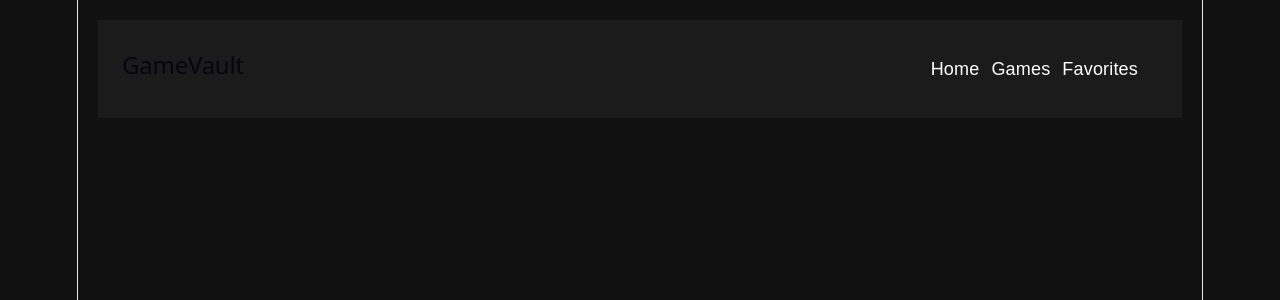
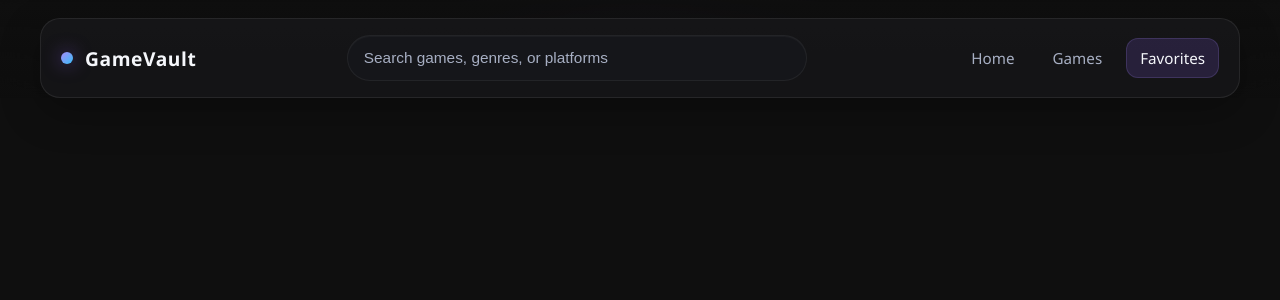
Before and after one commit to AHagan24/GameVault, a React (Vite) app: page /favorites in a window 1280 px wide. Shown: the top 300 px of the page. Built offline with nearby package versions, Linux system fonts and the light colour scheme.

Commit message:
Add navbar with search input

```diff
--- a/src/components/Navbar.jsx
+++ b/src/components/Navbar.jsx
@@ -1,16 +1,43 @@
-import { Link } from "react-router-dom";
+import { Link, NavLink } from "react-router-dom";
 
 function Navbar() {
-    return (
-        <nav>
-            <h2>GameVault</h2>
-            <div>
-                <Link to="/">Home</Link>
-                <Link to="/games">Games</Link>
-                <Link to="/favorites">Favorites</Link>
-            </div>
-            </nav>
-    )
+  const navLinkClass = ({ isActive }) =>
+    isActive ? "nav-link nav-link-active" : "nav-link";
+
+  return (
+    <header className="navbar-shell">
+      <nav className="navbar">
+        <div className="navbar-left">
+          <Link to="/" className="logo">
+            <span className="logo-mark" aria-hidden="true" />
+            <span className="logo-text">GameVault</span>
+          </Link>
+        </div>
+
+        <div className="navbar-center">
+          <label className="search-field" aria-label="Search games">
+            <input
+              type="text"
+              placeholder="Search games, genres, or platforms"
+              className="search-input"
+            />
+          </label>
+        </div>
+
+        <div className="navbar-right">
+          <NavLink to="/" className={navLinkClass} end>
+            Home
+          </NavLink>
+          <NavLink to="/games" className={navLinkClass}>
+            Games
+          </NavLink>
+          <NavLink to="/favorites" className={navLinkClass}>
+            Favorites
+          </NavLink>
+        </div>
+      </nav>
+    </header>
+  );
 }
 
 export default Navbar;
--- a/src/index.css
+++ b/src/index.css
@@ -1,136 +1,237 @@
 :root {
-  --text: #6b6375;
-  --text-h: #08060d;
-  --bg: #fff;
-  --border: #e5e4e7;
-  --code-bg: #f4f3ec;
-  --accent: #aa3bff;
-  --accent-bg: rgba(170, 59, 255, 0.1);
-  --accent-border: rgba(170, 59, 255, 0.5);
-  --social-bg: rgba(244, 243, 236, 0.5);
-  --shadow:
-    rgba(0, 0, 0, 0.1) 0 10px 15px -3px, rgba(0, 0, 0, 0.05) 0 4px 6px -2px;
-
-  --sans: system-ui, 'Segoe UI', Roboto, sans-serif;
-  --heading: system-ui, 'Segoe UI', Roboto, sans-serif;
-  --mono: ui-monospace, Consolas, monospace;
-
-  font: 18px/145% var(--sans);
-  letter-spacing: 0.18px;
-  color-scheme: light dark;
-  color: var(--text);
-  background: var(--bg);
-  font-synthesis: none;
-  text-rendering: optimizeLegibility;
-  -webkit-font-smoothing: antialiased;
-  -moz-osx-font-smoothing: grayscale;
-
-  @media (max-width: 1024px) {
-    font-size: 16px;
-  }
+  font-family: "Segoe UI", "Inter", sans-serif;
+  color: #f5f7fb;
+  background: #0f0f0f;
+  color-scheme: dark;
+  --bg-primary: #0f0f0f;
+  --bg-elevated: rgba(22, 22, 24, 0.92);
+  --bg-input: #15161a;
+  --border-subtle: rgba(255, 255, 255, 0.08);
+  --border-strong: rgba(124, 92, 255, 0.38);
+  --text-primary: #f5f7fb;
+  --text-muted: #a7afc3;
+  --text-soft: #7f8799;
+  --accent: #8b5cf6;
+  --accent-strong: #a78bfa;
+  --shadow-soft: 0 14px 40px rgba(0, 0, 0, 0.28);
 }
 
-@media (prefers-color-scheme: dark) {
-  :root {
-    --text: #9ca3af;
-    --text-h: #f3f4f6;
-    --bg: #16171d;
-    --border: #2e303a;
-    --code-bg: #1f2028;
-    --accent: #c084fc;
-    --accent-bg: rgba(192, 132, 252, 0.15);
-    --accent-border: rgba(192, 132, 252, 0.5);
-    --social-bg: rgba(47, 48, 58, 0.5);
-    --shadow:
-      rgba(0, 0, 0, 0.4) 0 10px 15px -3px, rgba(0, 0, 0, 0.25) 0 4px 6px -2px;
-  }
+* {
+  box-sizing: border-box;
+}
 
-  #social .button-icon {
-    filter: invert(1) brightness(2);
-  }
+html,
+body,
+#root {
+  min-height: 100%;
 }
 
 body {
   margin: 0;
+  background:
+    radial-gradient(circle at top, rgba(139, 92, 246, 0.12), transparent 28%),
+    var(--bg-primary);
+  color: var(--text-primary);
 }
 
-#root {
-  width: 1126px;
-  max-width: 100%;
-  margin: 0 auto;
-  text-align: center;
-  border-inline: 1px solid var(--border);
-  min-height: 100svh;
-  display: flex;
-  flex-direction: column;
-  box-sizing: border-box;
+a {
+  color: inherit;
+  text-decoration: none;
 }
 
-h1,
-h2 {
-  font-family: var(--heading);
-  font-weight: 500;
-  color: var(--text-h);
+.navbar-shell {
+  position: sticky;
+  top: 0;
+  z-index: 20;
+  padding: 18px 24px 0;
+  background: linear-gradient(180deg, rgba(15, 15, 15, 0.94), rgba(15, 15, 15, 0.68));
+  backdrop-filter: blur(14px);
 }
 
-h1 {
-  font-size: 56px;
-  letter-spacing: -1.68px;
-  margin: 32px 0;
-  @media (max-width: 1024px) {
-    font-size: 36px;
-    margin: 20px 0;
+.navbar {
+  display: flex;
+  align-items: center;
+  justify-content: space-between;
+  gap: 24px;
+  width: min(1200px, 100%);
+  margin: 0 auto;
+  padding: 16px 20px;
+  background: var(--bg-elevated);
+  border: 1px solid var(--border-subtle);
+  border-radius: 20px;
+  box-shadow: var(--shadow-soft);
+}
+
+.navbar-left,
+.navbar-center,
+.navbar-right {
+  display: flex;
+  align-items: center;
+}
+
+.navbar-left,
+.navbar-right {
+  flex: 0 0 auto;
+}
+
+.navbar-center {
+  flex: 1;
+  justify-content: center;
+}
+
+.logo {
+  display: inline-flex;
+  align-items: center;
+  gap: 12px;
+  font-size: 1.2rem;
+  font-weight: 700;
+  letter-spacing: 0.03em;
+  transition: color 180ms ease, transform 180ms ease;
+}
+
+.logo:hover {
+  color: #ffffff;
+  transform: translateY(-1px);
+}
+
+.logo-mark {
+  width: 12px;
+  height: 12px;
+  border-radius: 999px;
+  background: linear-gradient(135deg, var(--accent-strong), #38bdf8);
+  box-shadow: 0 0 18px rgba(139, 92, 246, 0.55);
+}
+
+.logo-text {
+  white-space: nowrap;
+}
+
+.search-field {
+  display: flex;
+  align-items: center;
+  gap: 12px;
+  width: min(100%, 460px);
+  padding: 0 16px;
+  border: 1px solid rgba(255, 255, 255, 0.06);
+  border-radius: 999px;
+  background: var(--bg-input);
+  box-shadow: inset 0 1px 0 rgba(255, 255, 255, 0.03);
+  transition:
+    border-color 180ms ease,
+    box-shadow 180ms ease,
+    background-color 180ms ease;
+}
+
+.search-field:focus-within {
+  border-color: var(--border-strong);
+  background: #171920;
+  box-shadow:
+    0 0 0 4px rgba(139, 92, 246, 0.14),
+    0 8px 28px rgba(0, 0, 0, 0.3);
+}
+
+.search-icon {
+  flex: 0 0 auto;
+  font-size: 0.72rem;
+  font-weight: 700;
+  letter-spacing: 0.14em;
+  text-transform: uppercase;
+  color: var(--text-soft);
+}
+
+.search-input {
+  width: 100%;
+  min-width: 0;
+  padding: 13px 0;
+  border: none;
+  background: transparent;
+  color: var(--text-primary);
+  font-size: 0.96rem;
+  outline: none;
+}
+
+.search-input::placeholder {
+  color: var(--text-muted);
+}
+
+.navbar-right {
+  gap: 10px;
+}
+
+.nav-link {
+  position: relative;
+  padding: 10px 14px;
+  border-radius: 12px;
+  color: var(--text-muted);
+  font-size: 0.95rem;
+  font-weight: 500;
+  transition:
+    color 180ms ease,
+    background-color 180ms ease,
+    transform 180ms ease;
+}
+
+.nav-link:hover {
+  color: var(--text-primary);
+  background: rgba(255, 255, 255, 0.04);
+  transform: translateY(-1px);
+}
+
+.nav-link-active {
+  color: var(--text-primary);
+  background: rgba(139, 92, 246, 0.16);
+  box-shadow: inset 0 0 0 1px rgba(167, 139, 250, 0.18);
+}
+
+@media (max-width: 900px) {
+  .navbar {
+    gap: 16px;
+    padding: 14px 16px;
+  }
+
+  .navbar-center {
+    flex: 0.9;
+  }
+
+  .search-field {
+    width: 100%;
+  }
+
+  .navbar-right {
+    gap: 4px;
+  }
+
+  .nav-link {
+    padding: 10px 12px;
   }
 }
-h2 {
-  font-size: 24px;
-  line-height: 118%;
-  letter-spacing: -0.24px;
-  margin: 0 0 8px;
-  @media (max-width: 1024px) {
-    font-size: 20px;
+
+@media (max-width: 720px) {
+  .navbar-shell {
+    padding: 14px 14px 0;
+  }
+
+  .navbar {
+    flex-wrap: wrap;
+    justify-content: center;
+  }
+
+  .navbar-left,
+  .navbar-center,
+  .navbar-right {
+    width: 100%;
+  }
+
+  .navbar-left,
+  .navbar-right {
+    justify-content: center;
+  }
+
+  .navbar-center {
+    order: 3;
+  }
+
+  .navbar-right {
+    justify-content: center;
   }
 }
-p {
-  margin: 0;
-}
-
-code,
-.counter {
-  font-family: var(--mono);
-  display: inline-flex;
-  border-radius: 4px;
-  color: var(--text-h);
-}
-
-code {
-  font-size: 15px;
-  line-height: 135%;
-  padding: 4px 8px;
-  background: var(--code-bg);
-}
-
-body {
-  margin: 0;
-  font-family: Arial, sans-serif;
-  background: #111;
-  color: white;
-}
-
-nav {
-  display: flex;
-  justify-content: space-between;
-  align-items: center;
-  padding: 16px 24px;
-  background: #1b1b1b;
-}
-
-nav a {
-  color: white;
-  text-decoration: none;
-  margin-left: 12px;
-}
-
-div {
-  padding: 20px;
-}
```
